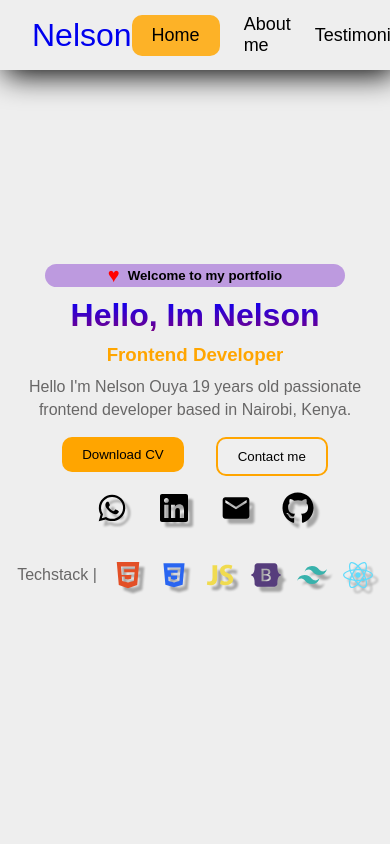
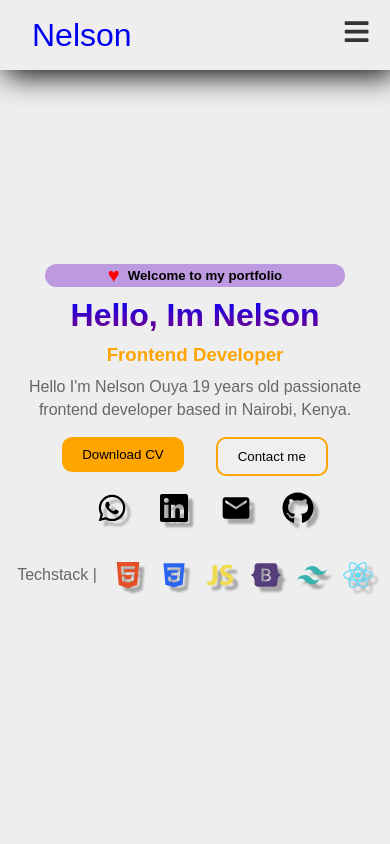
Before and after one commit to Nelson2023-2024/Portifolio, a React (Vite) app: page /#/ in a window 390 px wide. Shown: the top 844 px of the page. Built offline with nearby package versions, Linux system fonts and the light colour scheme.

Commit message:
Made the navbar responsive for small screens by adding bugger menues

```diff
--- a/src/Components/Navbar.jsx
+++ b/src/Components/Navbar.jsx
@@ -1,6 +1,12 @@
+//hooks
+import { useState } from 'react';
+
 import { Link, NavLink } from 'react-router-dom'
 
 import '../Pages/Home/home.css'
+
+//icons
+import { FaBars, FaTimes } from 'react-icons/fa';
 
 
 function Navbar() {
@@ -40,7 +46,6 @@ function Navbar() {
         path: "/contact",
     }
   ]
-
     const handleClick = (idjs) => {
     const element = document.querySelector(idjs);
     if (element) {
@@ -50,6 +55,15 @@ function Navbar() {
       });
     }
   };
+
+  //useState
+  const [showLinks, setShowLinks] = useState(false)
+
+
+  const toggleLinks = () => {
+    setShowLinks(prevshow => !prevshow)
+  }
+
   return (
     <>
     <nav>
@@ -57,10 +71,20 @@ function Navbar() {
         <div className="brand">
             <Link to='/' > Nelson</Link>
         </div>
-        <div className="links">
+        {/* buggermenu for responsive design */}
+        <button className="burger-menu" onClick={toggleLinks}>
+          {
+            showLinks ? <FaTimes/>:<FaBars/>
+          }
+        </button>
+        <div className={`links ${showLinks ? 'show' : ''}`}>
            {
             navLists.map(({id, title, path, idjs})=>(
-                <NavLink href={idjs} key={id} to={path} onClick={() => handleClick(idjs)}> {title}</NavLink>
+                <NavLink href={idjs} key={id} to={path} onClick={() => {
+                  handleClick(idjs);
+                  setShowLinks(false)
+
+                }}> {title}</NavLink>
             ))
            }
         </div>
--- a/src/Pages/Home/home.css
+++ b/src/Pages/Home/home.css
@@ -30,21 +30,75 @@ nav .links{
     align-items: center;
     gap: 1.5rem;
     margin-right: 3rem;
-
 }
 
 nav .links a{
-    font-size: 18px;
+    font-size: 16px;
     color: #000;
+    transition: .3s color ease-in-out;
+
+}
+nav .links a:hover{
+   color: rgb(253, 178, 39);
 
 }
 nav .links .active{
    background: rgb(253, 178, 39);
    padding: 10px 20px;
    border-radius: 10px;
+}
+nav .links .active:hover{
+  color: #fff;
+}
+
+nav .burger-menu{
+    display: none;
+}
+
+
+@media (max-width:768px){
+    nav .links{
+    display: none;
+
+    }
+    nav button{
+        border: none;
+        cursor: pointer;
+    }
+    nav .burger-menu{
+        display: block;
+        font-size: 1.7rem;
+        margin-right: 20px;
+        background: transparent;
+        color: #333;
+    }
+
+    nav .links.show{
+        display: flex;
+        flex-direction: column;
+        position: absolute;
+        top: 70px;
+        left: 0;
+        width: 100%;
+        background: #eee;
+        box-shadow: 5px 5px 30px black;
+        padding-block: 1rem;
+    }
+    nav .links.show a {
+        color: #333;
+        padding: 1rem;
+        text-align: center;
+     }
+     nav .links.show a:hover {
+        color:rgb(228, 15, 15) ;
+        padding: 1rem;
+        text-align: center;
+     }
+
+
+
 
 }
-
 /* ******************HERO************************ */
 .hero{
     height: 100vh;
```
